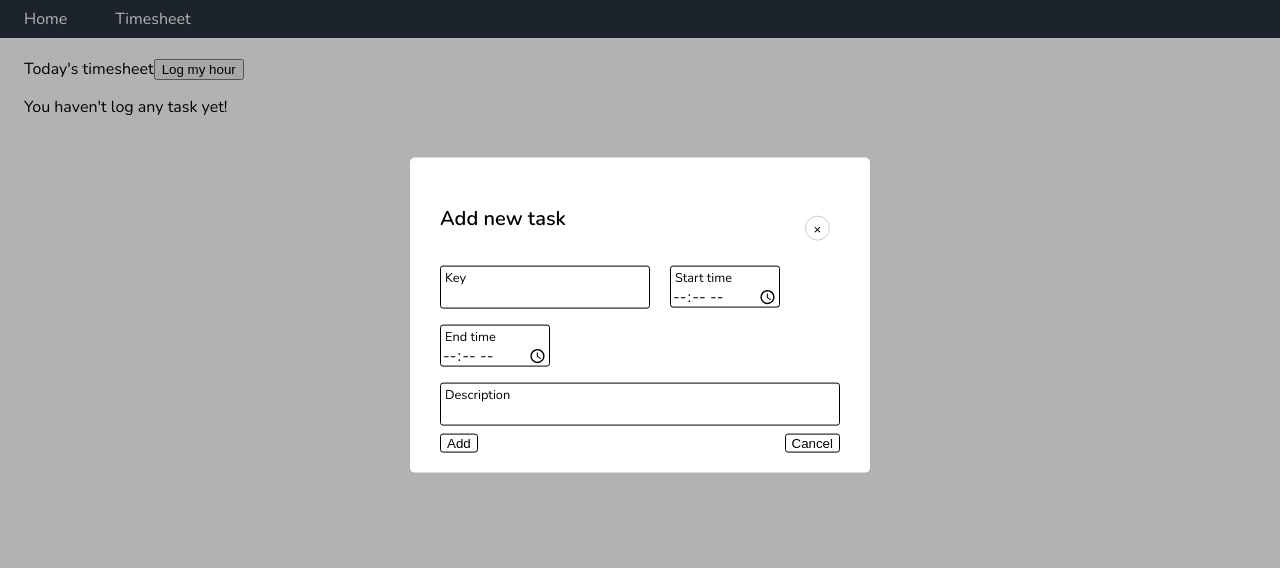
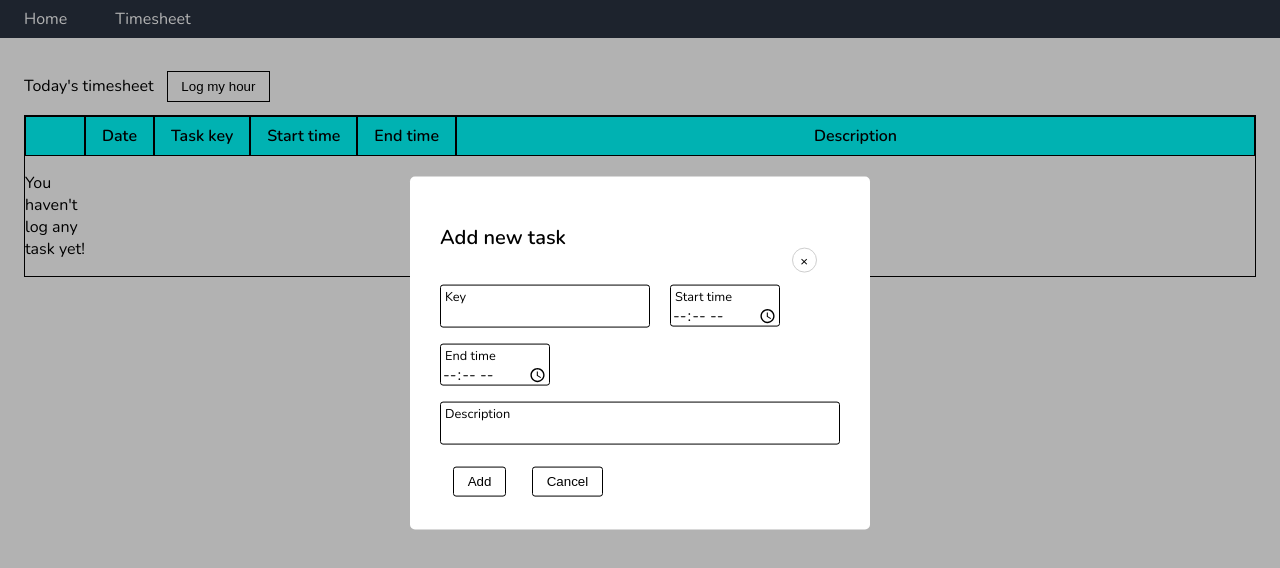
Before and after one commit to vanhapham91/personal-helper, a React (Create React App) app: page /timesheet in a window 1280 px wide. Both pictures are taken after a click on the button "Log my hour". Shown: the top 568 px of the page. Built offline with nearby package versions, Linux system fonts and the light colour scheme.

Commit message:
Temp + ignore idea

```diff
--- a/src/App.css
+++ b/src/App.css
@@ -3,6 +3,10 @@ body {
   font-family: 'Nunito', sans-serif;
 }
 
+.flex {
+  display: flex;
+  justify-content: space-between;
+}
 
 .container {
   margin: 0 1.5em;
--- a/src/components/TimesheetForm.tsx
+++ b/src/components/TimesheetForm.tsx
@@ -1,18 +1,16 @@
-import { useState, ChangeEvent } from 'react';
+import React, { useState, ChangeEvent } from 'react';
 import { v4 as generateId } from 'uuid';
 import {Task} from '../types';
 
-import '../styles/buttons.css'
+import '../styles/base/buttons.css'
 
 const TimesheetForm = (props: {
   onFormSubmit: (value: Task) => void,
-  onToggleForm: () => void,
-  isOpen: boolean
+  onCloseForm: () => void,
 }) => {
   const {
     onFormSubmit,
-    onToggleForm,
-    isOpen
+    onCloseForm
   } = props;
 
   const today = new Date();
@@ -40,19 +38,9 @@ const TimesheetForm = (props: {
     setTask(taskInitialState);
   }
 
-  let formContent;
 
-  if (isOpen) {
-    formContent = (
+  return (
     <>
-        <div className="modal--wrapper">
-          <div className="modal--overlay" onClick={onToggleForm}></div>
-          <div className="timesheet-form">
-            <div className="modal--section modal--header heading">
-              <h4>Add new task</h4>
-              <button type="button" className="button transparent close-btn" onClick={onToggleForm}><span className="icon-close"></span></button>
-            </div>
-            <div className="modal--section modal--body">
       <div className="form--field inline">
         <label className="text-field">Key</label>
         <input type="text" onChange={handleChange('key')}/>
@@ -69,22 +57,13 @@ const TimesheetForm = (props: {
         <label className="text-field">Description</label>
         <input type="text" onChange={handleChange('description')}/>
       </div>
-            </div>
-            <div className="modal--section modal--footer">
+
       <div className="action-buttons">
         <button type="button" className="button rounded" onClick={submitForm}>Add</button>
-                <button type="button" className="button rounded" onClick={onToggleForm}>Cancel</button>
-              </div>
-            </div>
-          </div>
+        <button type="button" className="button rounded" onClick={onCloseForm}>Cancel</button>
       </div>
     </>
-    )
-  } else {
-    formContent = (<></>)
-  }
-
-  return formContent;
+  );
 };
 
 export default TimesheetForm;
--- /dev/null
+++ b/src/components/TimesheetTable.tsx
@@ -0,0 +1,69 @@
+import { Task } from '../types';
+import Table from './base/Table';
+import React, { useState } from "react";
+import { convertDate } from '../utils/helpers';
+
+type TimesheetTableProps = {
+  taskList: Task[],
+  selectedTasks: Task[],
+  onDeleteTasks: () => void,
+  onSelectTask: (e: any) => void,
+}
+
+const TimesheetTable = (props: TimesheetTableProps) => {
+  const {
+    taskList,
+    selectedTasks,
+    onDeleteTasks,
+    onSelectTask,
+  } = props;
+
+  const timesheetTable = taskList.length > 0 ? taskList.map((task: Task) => {
+    const date = convertDate(task.date);
+
+    return (
+      <React.Fragment key={task.id}>
+        <div className="cell"><input type="checkbox" data-task-data={JSON.stringify(task)} onChange={onSelectTask}/></div>
+        <div className="cell">{date}</div>
+        <div className="cell">{task.key}</div>
+        <div className="cell">{task.start_time}</div>
+        <div className="cell">{task.end_time}</div>
+        <div className="cell">{task.description}</div>
+      </React.Fragment>
+    )
+  }) : <></>;
+
+  const tableHeaders = (
+    <>
+      <div className="cell header"></div>
+      <div className="cell header">Date</div>
+      <div className="cell header">Task key</div>
+      <div className="cell header">Start time</div>
+      <div className="cell header">End time</div>
+      <div className="cell header">Description</div>
+    </>
+  )
+  const tableContent = (
+    <>
+      { selectedTasks.length > 0 ? (
+        <div className="timesheet-table--actions-btn">
+          <button className="text-sm" onClick={onDeleteTasks}>Delete</button>
+        </div>
+      ) : '' }
+      { taskList.length > 0 ? (<>{ timesheetTable }</>)
+        : (<p>You haven't log any task yet!</p>)
+      }
+    </>
+  )
+
+  return (
+    <>
+      <Table
+        tableHeaders={tableHeaders}
+        tableCells={tableContent}
+      />
+    </>
+  )
+}
+
+export default TimesheetTable;
--- a/src/components/base/Modal.tsx
+++ b/src/components/base/Modal.tsx
@@ -1,6 +1,40 @@
-const Modal = () => {
+import '../../styles/modal.css';
+
+type ModalProps = {
+  isOpen: boolean,
+  onClose: () => void,
+  header: JSX.Element,
+  body: JSX.Element,
+}
+
+const Modal = (props: ModalProps) => {
+  const {
+    isOpen,
+    onClose,
+    header,
+    body,
+  } = props;
+
   return (
     <>
+      { isOpen ? (
+        <div className="modal--wrapper">
+          <div className="modal--overlay" onClick={onClose}></div>
+          <div className="timesheet-form">
+            <div className="modal--section modal--header heading">
+              { header }
+              <button type="button" className="button transparent button--circle">
+                <span className="icon-close" onClick={onClose}></span>
+              </button>
+            </div>
+            <div className="modal--section modal--body">
+              { body }
+            </div>
+          </div>
+        </div>
+      ) : (
+        <></>
+      )}
     </>
   )
 }
--- /dev/null
+++ b/src/components/base/Table.tsx
@@ -0,0 +1,26 @@
+import { ReactNode } from 'react';
+
+import '../../styles/base/table.css';
+
+type TableProps = {
+  tableHeaders: JSX.Element,
+  tableCells: ReactNode,
+}
+
+const Table = (props: TableProps) => {
+  const {
+    tableHeaders,
+    tableCells,
+  } = props;
+
+  return (
+    <>
+      <div className="grid table">
+        { tableHeaders }
+        { tableCells }
+      </div>
+    </>
+  )
+}
+
+export default Table;
--- a/src/pages/Timesheet.tsx
+++ b/src/pages/Timesheet.tsx
@@ -1,20 +1,29 @@
-import '../styles/table.css';
-import TimesheetForm from '../components/TimesheetForm';
 import React, { useState } from 'react';
 import { Task } from '../types';
+
+import Modal from '../components/base/Modal';
+import TimesheetForm from '../components/TimesheetForm';
+import TimesheetTable from '../components/TimesheetTable';
+
+import '../styles/base/table.css';
 
 const TimesheetPage = () => {
   const getTaskList = (): Task[] => {
     let timeSheetData = localStorage.getItem('tasks')
     return timeSheetData ? JSON.parse(timeSheetData) : [];
   }
+
   const [taskList, setTaskList] = useState(getTaskList());
   const [isFormOpen, setFormState] = useState(false);
   const initialSelectedTasks: Task[] = [];
   const [selectedTasks, updateSelectedTasks] = useState(initialSelectedTasks);
 
-  const toggleForm = () => {
-    setFormState(!isFormOpen);
+  const openModal = () => {
+    setFormState(true);
+  }
+
+  const closeModal = () => {
+    setFormState(false);
   }
 
   const toggleCheckbox = (e: any) => {
@@ -32,70 +41,46 @@ const TimesheetPage = () => {
     updateSelectedTasks(newSelectedTasks);
   }
 
+  const addTask = (task: Task) => {
+    console.log(task);
+    setTaskList([...taskList, task]);
+    localStorage.setItem('tasks', JSON.stringify([...taskList, task]));
+  };
+
   const deleteTasks = () => {
     const newTaskList = [...taskList];
     selectedTasks.forEach(task => {
-     const index = newTaskList.indexOf(task);
+      const index = newTaskList.indexOf(task);
       newTaskList.splice(index, 1);
     })
-    console.log(newTaskList);
     setTaskList(newTaskList);
     localStorage.setItem('tasks', JSON.stringify(newTaskList));
   }
 
-  const addTask = (task: Task) => {
-    setTaskList([...taskList, task]);
-    localStorage.setItem('tasks', JSON.stringify([...taskList, task]));
-  };
-
-  const convertDate = (date: string) => {
-    const dateObject = new Date(date);
-    const day = dateObject.getDate();
-    const month = dateObject.getMonth() + 1;
-    const year = dateObject.getUTCFullYear();
-
-    return `${day}/${month}/${year}`;
-  }
-
-  const timesheetTable = taskList.length > 0 ? taskList.map((task: Task) => {
-    const date = convertDate(task.date);
-
-    return (
-      <React.Fragment key={task.id}>
-        <div className="cell"><input type="checkbox" data-task-data={JSON.stringify(task)} onChange={toggleCheckbox}/></div>
-        <div className="cell">{date}</div>
-        <div className="cell">{task.key}</div>
-        <div className="cell">{task.start_time}</div>
-        <div className="cell">{task.end_time}</div>
-        <div className="cell">{task.description}</div>
-      </React.Fragment>
-    )
-  }) : <></>;
+  const modalHeader = (<h4 className="header">Add new task</h4>);
+  const modalContent = (<TimesheetForm onFormSubmit={addTask} onCloseForm={closeModal}/>);
 
   return (
     <div className="container">
       <div className="timesheet-table--header flex">
         <div className="page-title">
           <span>Today's timesheet</span>
-          <button type="button" onClick={toggleForm}>Log my hour</button>
+          <button type="button" className="button" onClick={openModal}>Log my hour</button>
         </div>
-        { selectedTasks.length > 0 ? (
-          <div className="timesheet-table--actions-btn">
-            <button className="text-sm" onClick={deleteTasks}>Delete</button>
-          </div>
-          ) : '' }
+
       </div>
-      { taskList.length > 0 ?
-        (<div className="grid table">
-          <div className="cell header"></div>
-          <div className="cell header">Date</div>
-          <div className="cell header">Task key</div>
-          <div className="cell header">Start time</div>
-          <div className="cell header">End time</div>
-          <div className="cell header">Description</div>
-          { timesheetTable }
-        </div>) : (<p>You haven't log any task yet!</p>)}
-      <TimesheetForm onFormSubmit={addTask} onToggleForm={toggleForm} isOpen={isFormOpen}/>
+      <TimesheetTable
+        taskList={taskList}
+        selectedTasks={selectedTasks}
+        onDeleteTasks={deleteTasks}
+        onSelectTask={toggleCheckbox}
+      />
+      <Modal
+        isOpen={isFormOpen}
+        onClose={closeModal}
+        header={modalHeader}
+        body={modalContent}
+      />
     </div>
   );
 }
--- a/src/styles/buttons.css
+++ b/src/styles/base/buttons.css
@@ -4,6 +4,8 @@
   color: black;
   outline: none;
   box-shadow: none;
+  padding: 0.5em 1em;
+  margin: 1em;
 }
 
 .button.rounded {
@@ -15,7 +17,11 @@
   border-radius: 50%;
 }
 
-.close-btn {
+.button:hover {
+  cursor: pointer;
+}
+
+.button--circle {
   position: absolute;
   top: 11px;
   right: 10px;
@@ -23,3 +29,8 @@
   height: 25px;
   padding: 5px;
 }
+
+.button--primary {
+  background-color: #9FD356;
+  color: white;
+}
--- /dev/null
+++ b/src/styles/base/table.css
@@ -0,0 +1,16 @@
+.grid {
+  display: grid;
+  grid-template-columns: 60px repeat(4, minmax(max-content, 1fr)) 12fr;
+  border: 1px solid black;
+}
+
+.table .header {
+  text-align: center;
+  font-weight: bold;
+  background-color: aqua;
+}
+
+.cell {
+  padding: 0.5em 1em;
+  border: 1px solid black;
+}
--- a/src/styles/table.css
+++ b/src/styles/modal.css
@@ -1,24 +1,3 @@
-.flex {
-  display: flex;
-  justify-content: space-between;
-}
-.grid {
-  display: grid;
-  grid-template-columns: repeat(5, minmax(max-content, 1fr)) 12fr;
-  border: 1px solid black;
-}
-
-.table .header {
-  text-align: center;
-  font-weight: bold;
-  background-color: aqua;
-}
-
-.cell {
-  padding: 0.5em 1em;
-  border: 1px solid black;
-}
-
 .modal--wrapper {
   position: absolute;
   top: 0;
@@ -39,39 +18,18 @@
   background-color: white;
 }
 
-.form--field {
-  position: relative;
-  margin: 0.5em 0;
-}
-
-.form--field label {
-  position: absolute;
-  top: 3px;
-  left: 5px;
-  font-size: 0.8em;
-  margin-right: 10px;
-}
-
-.form--field input {
-  display: block;
-  font-family: inherit;
-  font-size: 1em;
-  border: 1px solid black;
-  border-radius: 3px;
-  padding-top: 20px;
-  height: 20px;
-}
-
 .heading {
   font-size: 1.25em;
   font-weight: 600;
 }
+
 
 .modal--body {
   display: flex;
   flex-wrap: wrap;
   gap: 0 20px;
 }
+
 
 .modal--footer {
   width: 100%;
@@ -112,3 +70,27 @@
   height: 100vh;
   background-color: rgba(0,0,0,0.3);
 }
+
+
+.form--field {
+  position: relative;
+  margin: 0.5em 0;
+}
+
+.form--field label {
+  position: absolute;
+  top: 3px;
+  left: 5px;
+  font-size: 0.8em;
+  margin-right: 10px;
+}
+
+.form--field input {
+  display: block;
+  font-family: inherit;
+  font-size: 1em;
+  border: 1px solid black;
+  border-radius: 3px;
+  padding-top: 20px;
+  height: 20px;
+}
--- /dev/null
+++ b/src/utils/helpers.ts
@@ -0,0 +1,8 @@
+export const convertDate = (date: string) => {
+  const dateObject = new Date(date);
+  const day = dateObject.getDate();
+  const month = dateObject.getMonth() + 1;
+  const year = dateObject.getUTCFullYear();
+
+  return `${day}/${month}/${year}`;
+}
```
Also changed, not shown: src/App.tsx (+7 -0 lines), 1 other file (tests, documents, lock files or other folders). Lines whose indentation alone changed are shown as unchanged.
